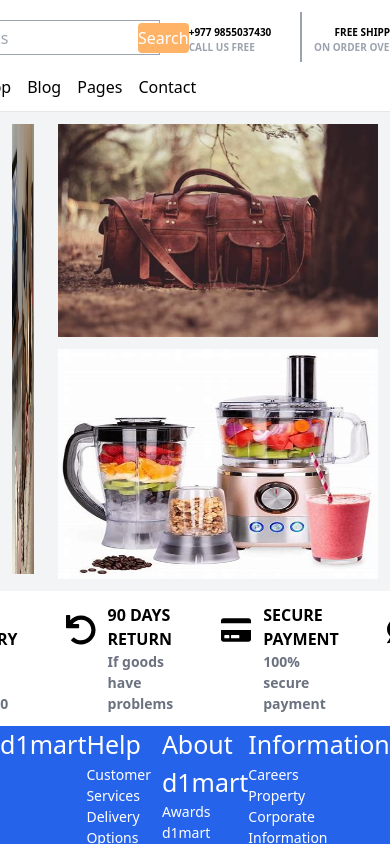
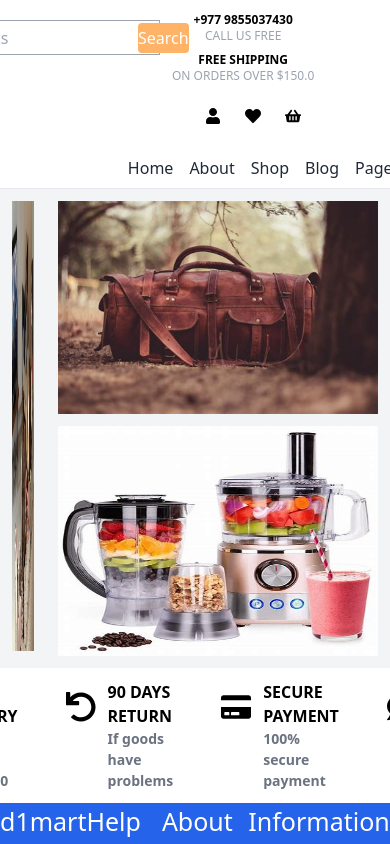
Before and after one commit to DiwanMalla/ecommerce-store, a React (Vite) app: page /home in a window 390 px wide. Shown: the top 844 px of the page. Built offline with nearby package versions, Linux system fonts and the light colour scheme.

Commit message:
Added some code for responsive

```diff
--- a/src/components/Cart.tsx
+++ b/src/components/Cart.tsx
@@ -3,34 +3,33 @@ import CartSymbol from "./CartSymbol";
 const Cart = () => {
   return (
     <div>
-      <div className="flex">
-        {/* for phone number and free shipping*/}
-        <div className="flex mt-3">
-          <div className="flex   w-[140px] h-[55px] justify-center items-center">
-            <div>
-              <h2 style={{ fontSize: "10px" }}>
-                <b>+977 9855037430</b>
+      <div className="flex flex-col md:flex-row md:items-center md:justify-between">
+        {/* Phone number */}
+        <div className="flex flex-col md:flex-row md:items-center">
+          <div className="w-full md:w-auto md:max-w-xs flex justify-center items-center md:border-r md:border-gray-400 md:pr-4">
+            <div className="text-center md:text-left">
+              <h2 className="text-xs md:text-base font-bold">
+                +977 9855037430
               </h2>
-              <h4 className="text-gray-400" style={{ fontSize: "10px" }}>
-                <b>CALL US FREE</b>
+              <h4 className="text-xs md:text-base text-gray-400">
+                CALL US FREE
               </h4>
             </div>
           </div>
-          <div className="h-[50px] border border-1 border-gray-400"></div>
-          <div className="flex justify-center items-center  w-[140px]">
-            <div>
-              <h2 className="text-center" style={{ fontSize: "10px" }}>
-                <b>FREE SHIPPING</b>
-              </h2>
-              <h4 className="text-gray-400" style={{ fontSize: "10px" }}>
-                <b>ON ORDER OVER $150.0</b>
+
+          {/* Free shipping */}
+          <div className="w-full md:w-auto md:max-w-xs mt-2 md:mt-0 md:pl-4 flex justify-center items-center">
+            <div className="text-center md:text-left">
+              <h2 className="text-xs md:text-base font-bold">FREE SHIPPING</h2>
+              <h4 className="text-xs md:text-base text-gray-400">
+                ON ORDERS OVER $150.0
               </h4>
             </div>
           </div>
         </div>
 
-        {/*For cart wishlist symbol*/}
-        <div>
+        {/* Cart/Wishlist symbol */}
+        <div className="mt-3 md:mt-0">
           <CartSymbol />
         </div>
       </div>
--- a/src/components/CartSymbol.tsx
+++ b/src/components/CartSymbol.tsx
@@ -1,30 +1,31 @@
 import { FaShoppingBasket, FaUser, FaHeart } from "react-icons/fa";
 import { useState } from "react";
 import { Link } from "react-router-dom";
+
 const CartSymbol = () => {
   const [showAccountDetails, setShowAccountDetails] = useState(false);
+
   const handleUserMouseEnter = () => {
     setShowAccountDetails(true);
   };
+
   const handleUserMouseLeave = () => {
     setShowAccountDetails(false);
   };
+
   let total = 0;
+
   return (
-    <div>
     <div className="ml-5">
-        <div className="w-[140px] h-[65px] flex justify-center items-center relative">
+      <div className="flex justify-center items-center relative">
         <div
-            className="m-3 relative"
+          className="m-3 cursor-pointer"
           onMouseEnter={handleUserMouseEnter}
-            onClick={handleUserMouseEnter}
+          onMouseLeave={handleUserMouseLeave}
         >
           <FaUser />
           {showAccountDetails && (
-              <div
-                className="absolute top-full left-1/2 transform -translate-x-1/2 mt-2 bg-white shadow-md p-4 rounded-lg z-10 w-[165px]"
-                onMouseLeave={handleUserMouseLeave}
-              >
+            <div className="absolute top-full left-1/2 transform -translate-x-1/2 mt-2 bg-white shadow-md p-4 rounded-lg z-10 w-[165px]">
               <div>
                 <Link to={"/user"}>Your Account</Link>
               </div>
@@ -32,20 +33,19 @@ const CartSymbol = () => {
                 <Link to={"/order"}>Your Orders</Link>
               </div>
               <div>
-                  <Link to={"/login"}>SignOut</Link>
+                <Link to={"/login"}>Sign Out</Link>
               </div>
             </div>
           )}
         </div>
-          <div className="m-3">
+        <div className="m-3 cursor-pointer">
           <FaHeart />
         </div>
-          <div className="m-3">
+        <div className="m-3 cursor-pointer">
           <FaShoppingBasket id="shoppingCart" />
         </div>
-          <div>
+        <div className="hidden md:block">
           <p>${total.toFixed(2)}</p>
-          </div>
         </div>
       </div>
     </div>
--- a/src/components/Header.tsx
+++ b/src/components/Header.tsx
@@ -15,11 +15,13 @@ const Header = () => {
           <div className="ml-3">
             <div className="flex">
               <Search />
-              <Cart />
+              <div className="m-3">
+                <Cart />
+              </div>
             </div>
             <NavBar />
           </div>
-          <hr className="mt-1 w-[930px]" />
+          <hr className="w-[930px]" />
         </div>
       </div>
     </div>
--- a/src/components/Login.tsx
+++ b/src/components/Login.tsx
@@ -98,76 +98,64 @@ const login = () => {
   // Return JSX for rendering the login form
   return (
     <>
-      <div>
-        <div className="flex justify-center mt-[200px] flex-wrap">
-          <div
-            className="w-[250px] bg-gray-100 text-center p-[50px] "
-            style={{ fontSize: "15px" }}
-          >
-            <h2 className="r">{isSignUp ? "SignUp" : "SignIn"}</h2>
-            <form
-              className=""
-              style={{ display: "flex", flexDirection: "column" }}
-              onSubmit={handleSubmit}
-            >
+      <div className="flex justify-center mt-20 flex-wrap">
+        <div className="w-full md:w-[300px] lg:w-[400px] xl:w-[500px] bg-gray-100 text-center p-8">
+          <h2 className="text-xl font-bold mb-4">
+            {isSignUp ? "Sign Up" : "Sign In"}
+          </h2>
+          <form className="flex flex-col" onSubmit={handleSubmit}>
             <input
               type="email"
               name="email"
               required
               placeholder="Enter your email address"
-                className="w-[180px] bg-gray-300 mt-3"
+              className="bg-gray-300 mb-4 px-4 py-2 rounded"
               value={email}
               onChange={handleInputChange}
-              ></input>
+            />
             <input
               type="password"
               name="password"
-                className="w-[180px] bg-gray-300 mt-3"
               required
               placeholder="Enter password"
+              className="bg-gray-300 mb-4 px-4 py-2 rounded"
               value={password}
               onChange={handleInputChange}
-              ></input>
-
+            />
             {!isSignUp && (
-                <a href="" style={{ fontSize: "14px" }}>
-                  Forget your password?
-                </a>
+              <Link to="/forgot-password" className="text-sm mb-4 block">
+                Forgot your password?
+              </Link>
             )}
-              <button className="bg-red-600 mt-2 w-[70px] rounded-lg ml-[50px] p-1">
+            <button className="bg-red-600 text-white py-2 rounded">
               {isSignUp ? "Sign Up" : "Sign In"}
             </button>
           </form>
         </div>
-          <div
-            className="bg-red-600 w-[250px] text-center text-white pt-[70px]"
-            style={{ fontSize: "14px" }}
-          >
-            <h2>
-              <b>Hello, Friend!</b>
-            </h2>
-
+        <div className="w-full md:w-[300px] lg:w-[400px] xl:w-[500px] bg-red-600 text-white p-8">
+          <h2 className="text-xl font-bold mb-4">Hello, Friend!</h2>
           {!isSignUp ? (
             <>
-                <h3>Enter your personal details and start journey with us.</h3>
+              <h3 className="mb-4">
+                Enter your personal details and start the journey with us.
+              </h3>
               <button
-                  className="bg-red-600 mt-2 w-[70px] rounded-lg border border-white"
+                className="bg-white text-red-600 py-2 rounded border border-white"
                 onClick={signUpButton}
               >
                 Sign Up
               </button>
             </>
           ) : (
-              <h3>Lets begin our journey together.</h3>
+            <h3 className="mb-4">Let's begin our journey together.</h3>
           )}
         </div>
-          <div className="bg-gradient-to-r from-gray-50 to-red-600  text-center w-[500px]">
-            <Link to={"/admin"}>
-              <button className="bg-red-600 rounded-lg m-2 w-[120px] text-white border">
+        <div className="w-full bg-gradient-to-r from-gray-50 to-red-600 text-center">
+          <Link to="/admin">
+            <button className="bg-red-600 text-white p-3 rounded border border-white m-2">
               Admin Login
             </button>
           </Link>
-          </div>
         </div>
       </div>
     </>
--- a/src/components/adminPage.tsx
+++ b/src/components/adminPage.tsx
@@ -28,20 +28,18 @@ const adminPage = () => {
   return (
     <div
       id="wrapper"
-      className="bg-gray-300 flex justify-center items-center"
-      style={{ minHeight: "100vh" }}
+      className="bg-gray-300 min-h-screen flex justify-center items-center"
     >
-      <div id="outer" className="bg-white w-[550px] h-[450px]">
-        <div
-          id="header"
-          className="text-center text-purple-800"
-          style={{ fontSize: "25px" }}
-        >
+      <div
+        id="outer"
+        className="bg-white w-full md:w-[550px] lg:w-[650px] h-auto"
+      >
+        <div id="header" className="text-center text-purple-800 text-2xl">
           <h2>Login details</h2>
           <div className="flex justify-between m-2 border-b-2 pb-2">
-            <div className="w-[33%] text-center">Email</div>
-            <div className="w-[33%] text-center">Password</div>
-            <div className="w-[33%] text-center">Action</div>
+            <div className="w-[33%] lg:w-[30%] text-center">Email</div>
+            <div className="w-[33%] lg:w-[30%] text-center">Password</div>
+            <div className="w-[33%] lg:w-[30%] text-center">Action</div>
           </div>
         </div>
         <div id="inner" style={{ maxHeight: "350px", overflow: "auto" }}>
@@ -50,14 +48,20 @@ const adminPage = () => {
               key={login.id}
               className="flex justify-between m-2 border-b pb-2"
             >
-              <div id="email" className="w-[33%] text-center">
+              <div
+                id="email"
+                className="w-full md:w-[33%] text-center lg:w-[30%] md:text-xl"
+              >
                 {login.email}
               </div>
-              <div id="password" className="w-[33%] text-center">
+              <div
+                id="password"
+                className="w-full md:w-[33%] text-center lg:w-[30%] md:text-xl md:mt-0 mt-2"
+              >
                 {login.password}
               </div>
               <button
-                className="bg-orange-400 rounded-lg border-white text-white w-[70px] p-1 mr-[30px]"
+                className="bg-orange-400 rounded-lg border-white text-white w-[70px] md:w-[100px] lg:w-[120px] p-1 md:p-2 lg:p-3 mr-[30px]"
                 onClick={() => {
                   handleDelete(login.id);
                 }}
--- a/src/components/navBar.tsx
+++ b/src/components/navBar.tsx
@@ -9,13 +9,19 @@ const NavBar = () => {
     { name: "Pages", path: "/pages" },
     { name: "Contact", path: "/Contact" },
   ];
+
   return (
     <div>
       <div>
-        <ul className="flex">
+        <ul className="flex flex-wrap justify-center lg:justify-start">
           {navItems.map((item, index) => (
             <li className="m-2" key={index}>
-              <Link to={item.path}>{item.name}</Link>
+              <Link
+                to={item.path}
+                className="text-gray-800 hover:text-indigo-600 transition duration-300"
+              >
+                {item.name}
+              </Link>
             </li>
           ))}
         </ul>
```
Lines whose indentation alone changed are shown as unchanged.
